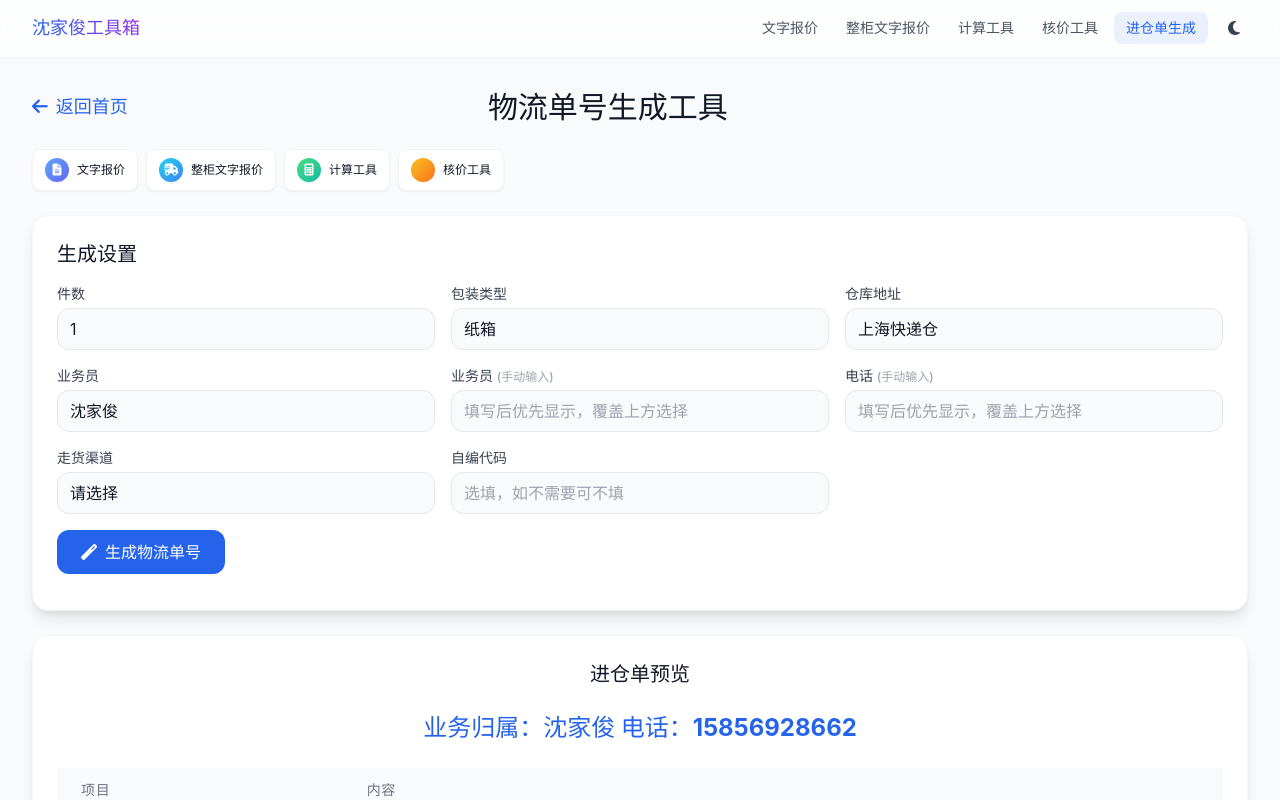
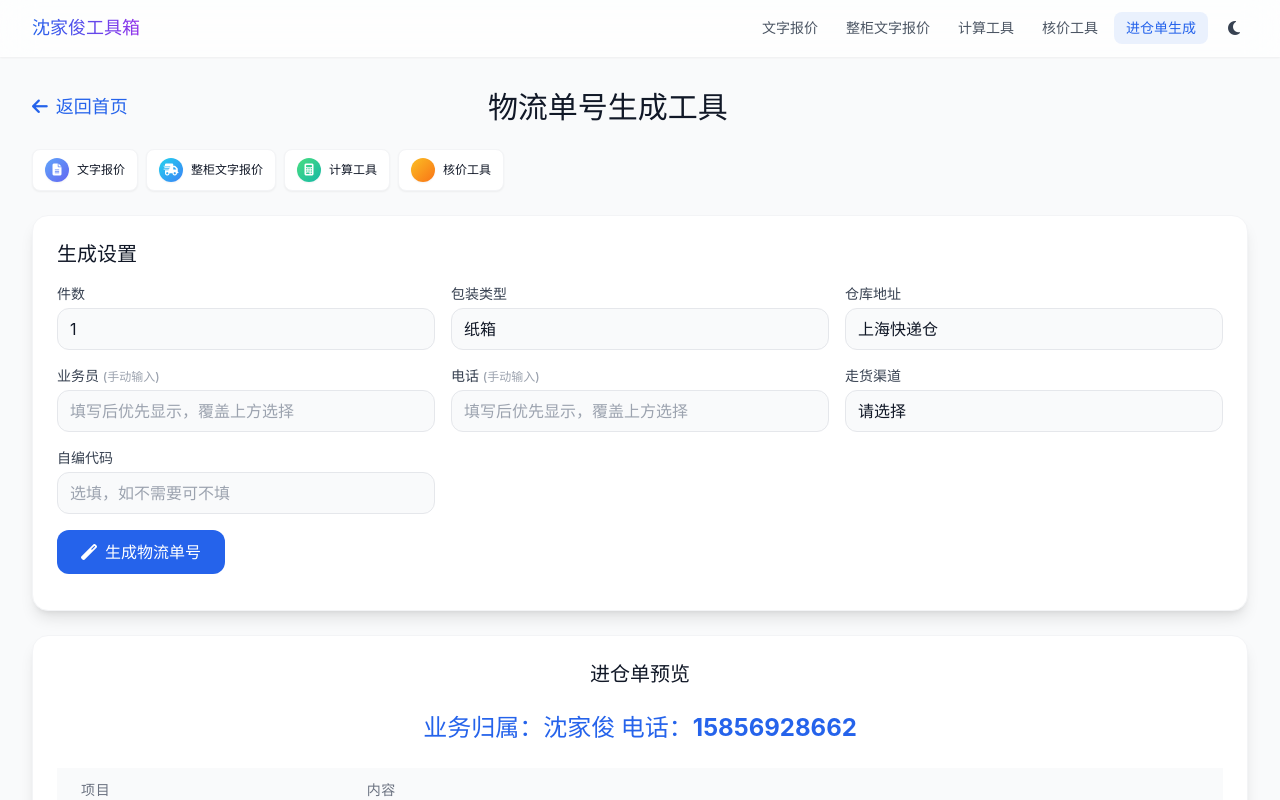
Before and after one commit to jiajuns999-cmd/SJJ-GONGJU, a React (Vite) app: page /tracking-number-generator in a window 1280 px wide. Shown: the top 800 px of the page. Built offline with nearby package versions, Linux system fonts and the light colour scheme.

Commit message:
feat: 删除询价整理工具；进仓单工具移除业务员下拉选择框（保留手动输入与业务归属）

```diff
--- a/src/pages/TrackingNumberGenerator.tsx
+++ b/src/pages/TrackingNumberGenerator.tsx
@@ -43,15 +43,6 @@ const WAREHOUSES = [
     contactPhone: '18221461756',
     businessHours: '上午9:00-下午6:00'
   }
-];
-
-// 业务员配置
-const SALES_PERSONS = [
-  { id: 'sj', name: '沈家俊' },
-  { id: 'dk', name: '丁可' },
-  { id: 'zgj', name: '张国娟' },
-  { id: 'yzl', name: '杨子良' },
-  { id: 'lr', name: '刘瑞' }
 ];
 
 // 业务员联系方式配置
@@ -639,28 +630,6 @@ export default function TrackingNumberGenerator() {
                  </select>
                </div>
 
-               {/* 业务员 */}
-               <div>
-                 <label className="block text-sm font-medium text-gray-700 dark:text-gray-300 mb-1">
-                   业务员
-                 </label>
-                 <select
-                   value={salesPersonId}
-                   onChange={(e) => setSalesPersonId(e.target.value)}
-                   className={`w-full px-3 py-2 rounded-xl border ${
-                     isDark
-                       ? 'bg-gray-700 border-gray-600 text-white'
-                       : 'bg-gray-50 border-gray-200'
-                   } focus:outline-none focus:ring-2 focus:ring-blue-500 transition-all appearance-none`}
-                 >
-                   {SALES_PERSONS.map(person => (
-                     <option key={person.id} value={person.id}>
-                       {person.name}
-                     </option>
-                   ))}
-                 </select>
-               </div>
-
                {/* 自定义业务员（手动输入） */}
                <div>
                  <label className="block text-sm font-medium text-gray-700 dark:text-gray-300 mb-1">
```
